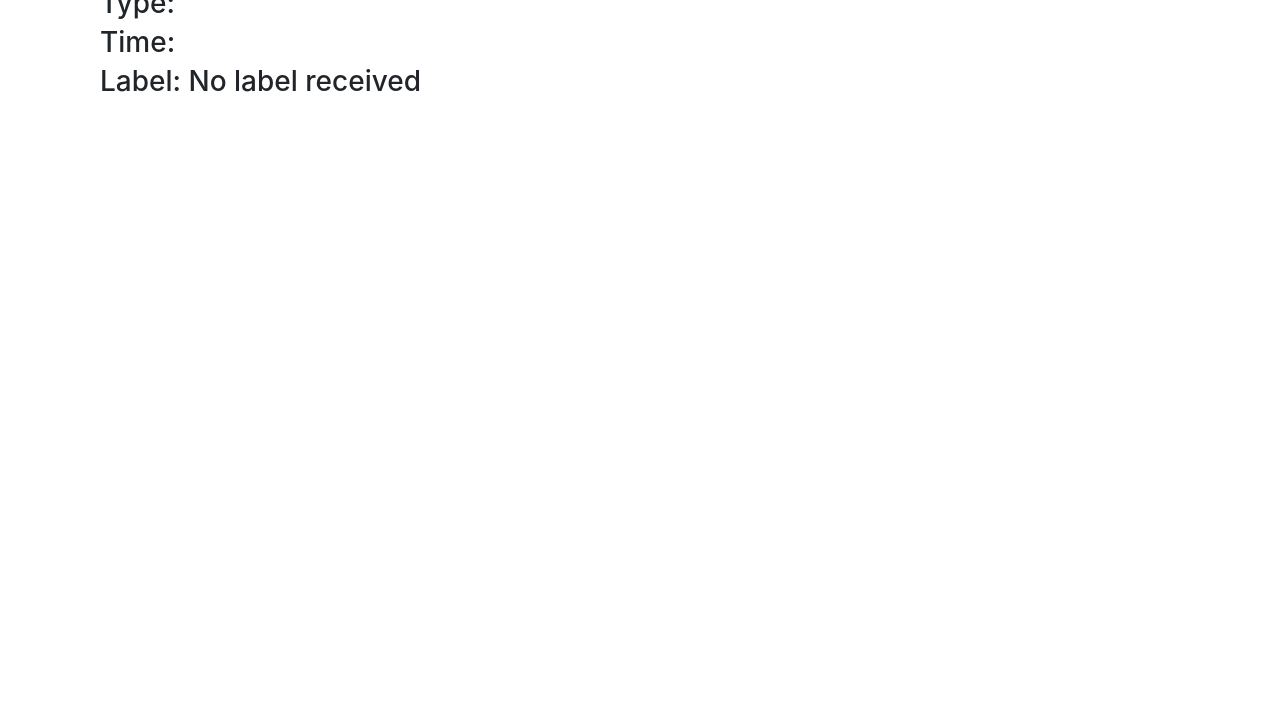
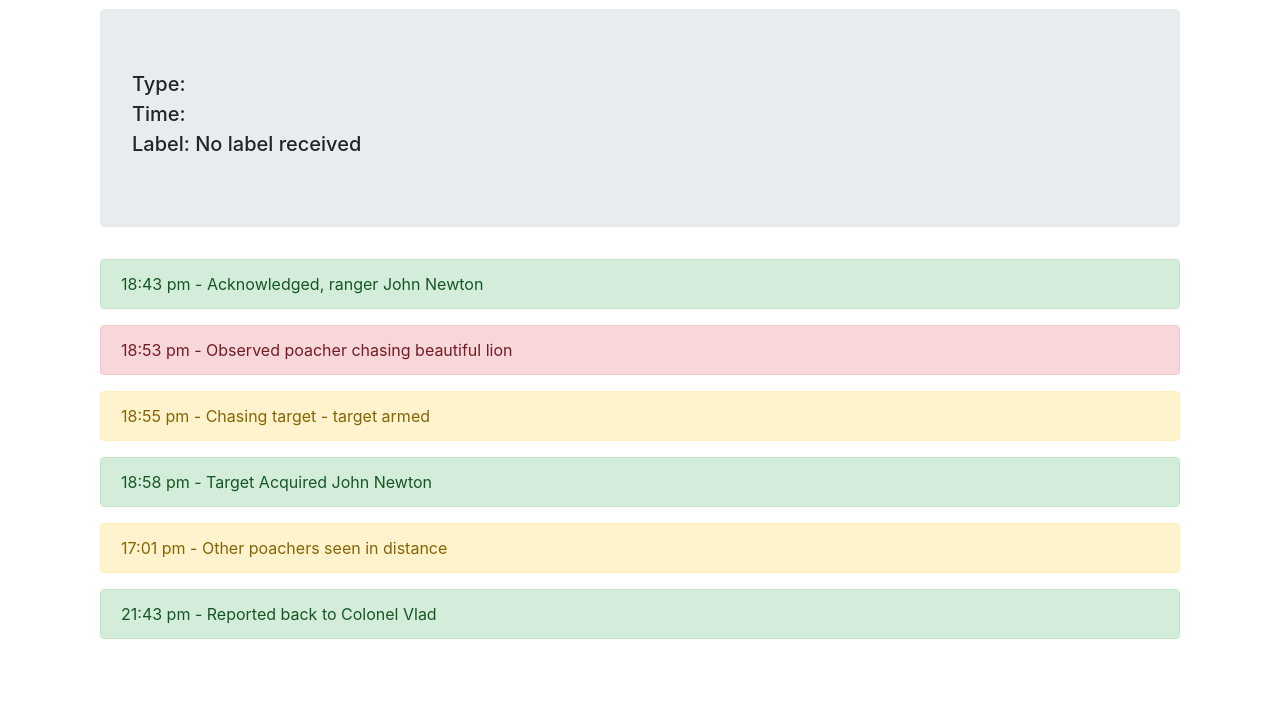
Before and after one commit to SuperV1234/zoohackathon2017, a Flask app: page /alert/1 in a window 1280 px wide. Shown: the part 681-1384 px from the top of the page. Before the commit the page ends 773 px from the top, so only its background shows below. Run offline with Flask 2, Linux system fonts and the light colour scheme; data that the repository does not hold is empty; some libraries are stand-ins or nearby versions.

Commit message:
made it nice

```diff
--- a/ui-flask/static/css/shared.css
+++ b/ui-flask/static/css/shared.css
@@ -7,4 +7,6 @@
 }
 
 .toggle.ios, .toggle-on.ios, .toggle-off.ios { border-radius: 10px; height: 30px;}
+.toggle-off.ios { background: #000000;}
+.toggle-on.ios { background: #000000;}
 .toggle.ios .toggle-handle { border-radius: 10px; height: 30px;}
--- a/ui-flask/templates/alert.html
+++ b/ui-flask/templates/alert.html
@@ -34,18 +34,47 @@
     </script>
 
     <div class="container" style="height: 100%">
-        <h1>Alert</h1>
+
+      <div class="jumbotron" style="margin-top:5px; margin-bottom:5px;">
+        <h1>{{alert.name}}</h1>
+         <div class="badge badge-success" style="width:100%; padding:10px; font-size:18px; font-weight: 400;">STATUS: ACKNOWLEDGED</div>
+
+
+      </div>
+
+
         {% if error %}
             <div class="alert alert-danger" role="alert">
                 <p>Error:</p>
                 <p>{{error.status}} - {{error.status}}</p>
             </div>
         {% else %}
-            <div id="map" style="height: 60%;width: 100%"></div>
-            <h3>Status: <span class="badge badge-success">Acknowledged</span></h3>
-            <h3>Type: {{alert.name}}</h3>
-            <h3>Time: {{alert.datetime}}</h3>
-            <h3>Label: {{alert.label|default("No label received", true)}}</h3>
+            <div id="map" style="height: 50%;width: 100%"></div>
+            <div class="jumbotron" style="font-size:20px; margin-top:10px;">
+            <h5>Type: {{alert.name}}</h5>
+            <h5>Time: {{alert.datetime}}</h5>
+            <h5>Label: {{alert.label|default("No label received", true)}}</h5>
+          </div>
+
+          <div class="alert alert-success" role="alert">
+            18:43 pm - Acknowledged, ranger John Newton
+          </div>
+          <div class="alert alert-danger" role="alert">
+            18:53 pm - Observed poacher chasing beautiful lion
+          </div>
+          <div class="alert alert-warning" role="alert">
+            18:55 pm - Chasing target - target armed
+          </div>
+          <div class="alert alert-success" role="alert">
+            18:58 pm - Target Acquired John Newton
+          </div>
+          <div class="alert alert-warning" role="alert">
+            17:01 pm - Other poachers seen in distance
+          </div>
+          <div class="alert alert-success" role="alert">
+            21:43 pm - Reported back to Colonel Vlad
+          </div>
+          <br><br>
         {% endif %}
     </div>
 {% endblock %}
```
Also changed, not shown: ui-flask/templates/alerts.html (+1 -7 lines).
